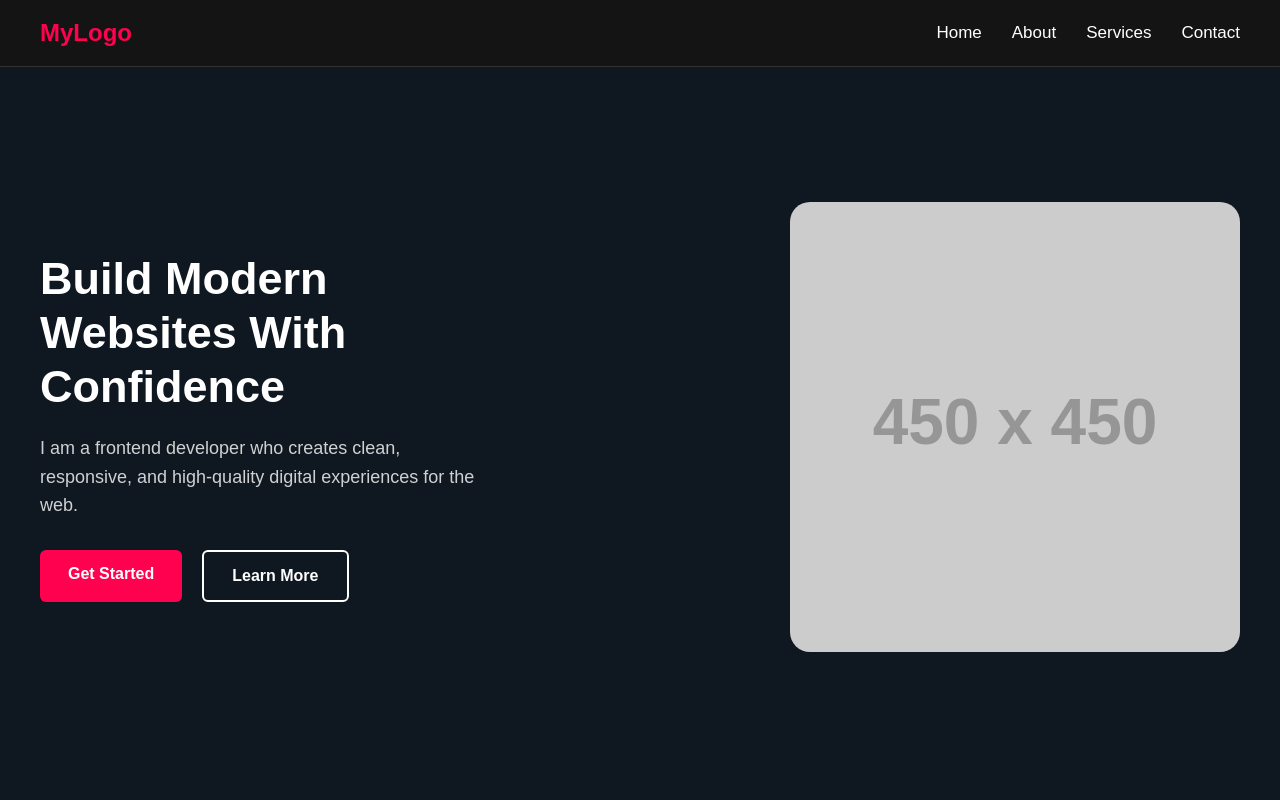
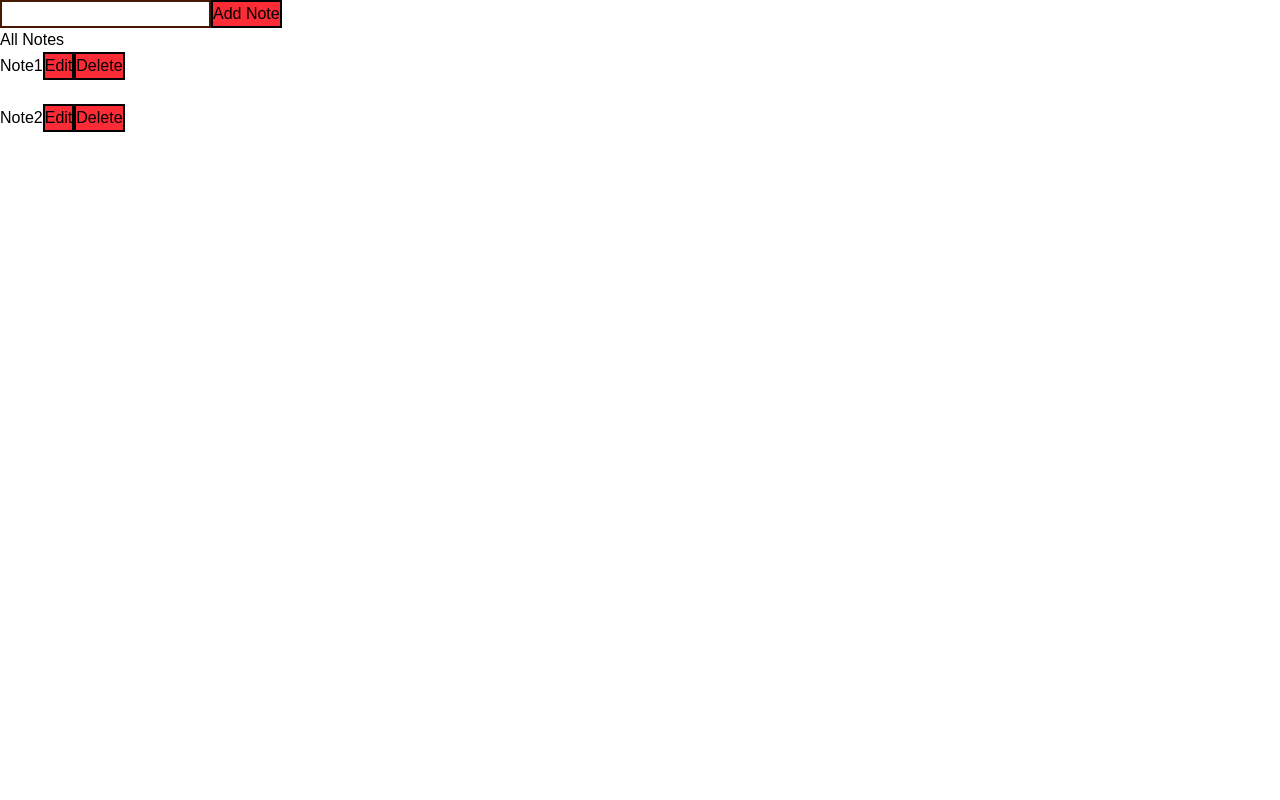
Before and after one commit to saikatghosh3/react-basic-practice, a React (Vite) app: page / in a window 1280 px wide. Shown: the top 800 px of the page. Built offline with nearby package versions, Linux system fonts and the light colour scheme.

Commit message:
basic-practice

```diff
--- a/src/App.jsx
+++ b/src/App.jsx
@@ -1,21 +1,34 @@
 
 import React from 'react'
 import './App.css'
-// import Navbar from "../components/Navbar.jsx";
-import Navbar from './components/Navbar.jsx';
-import Hero from './components/Hero.jsx';
-import CardsSection from './components/CardSection.jsx';
-import Example from './components/Example.jsx';
+
+// import Navbar from './components/Navbar.jsx';
+// import Hero from './components/Hero.jsx';
+// import CardsSection from './components/CardSection.jsx';
+// import Example from './components/Example.jsx';
+// import Counter from './components/Counter.jsx'
+import NotetakingApp from './components/NotetakingApp'
 
 
 function App() {
 
   return (
     <>
-   <Navbar />
-   <Hero />
-  <CardsSection/>
-  <Example />
+   {/* <Navbar /> */}
+
+   {/* <Hero /> */}
+
+    {/* {Hero()} */}
+    {/* ei vhabe o call dea jai. it is the way of calling function component inside JSX. */}
+
+
+  {/* <CardsSection/> */}
+
+  {/* <Example /> */}
+
+  {/* <Counter/> */}
+
+   <NotetakingApp/>
     </>
   )
 }
--- /dev/null
+++ b/src/components/Counter.jsx
@@ -0,0 +1,92 @@
+import React from 'react'
+import { useState } from 'react'
+
+
+
+const Counter = () => {
+
+    const [dynamicCounter, setdynamicCounter] = useState(20);
+    const [dynamicCounter2, setdynamicCounter2] = useState(30);
+
+
+
+    const increasehandler = () =>{
+        setdynamicCounter(dynamicCounter + 1);
+    }
+
+    const decreasehandler = () =>{
+        setdynamicCounter(dynamicCounter - 1);
+    }
+
+
+    const increasehandler2 = () =>{
+        setdynamicCounter2(dynamicCounter2 + 1);
+    }
+
+    const decreasehandler2 = () =>{
+        setdynamicCounter2(dynamicCounter2 - 1);
+    }
+  return (
+ <div className="min-h-screen flex justify-center items-center bg-gray-100">
+  <div className="flex gap-10">
+
+    {/* FIRST COUNTER */}
+    <div className="bg-white shadow-lg p-6 rounded-2xl w-64 text-center">
+      <h1 className="text-lg font-semibold mb-4">
+        First Counter: <span className="text-blue-600">{dynamicCounter}</span>
+      </h1>
+
+      <div className="flex flex-col gap-3">
+        <button
+          className="px-5 py-2 bg-green-600 text-white rounded-lg hover:bg-green-700 transition"
+          onClick={increasehandler}
+        >
+          Click +
+        </button>
+
+        <button
+          className="px-5 py-2 bg-red-600 text-white rounded-lg hover:bg-red-700 transition"
+          onClick={decreasehandler}
+        >
+          Click -
+        </button>
+      </div>
+    </div>
+
+
+    <div className="bg-white shadow-lg p-6 rounded-2xl w-64 text-center">
+      <h1 className="text-lg font-semibold mb-4">
+        Second Counter: <span className="text-blue-600">{dynamicCounter2}</span>
+      </h1>
+
+      <div className="flex flex-col gap-3">
+        <button
+          className="px-5 py-2 bg-green-600 text-white rounded-lg hover:bg-green-700 transition"
+          onClick={increasehandler2}
+        >
+          Click +
+        </button>
+
+        <button
+          className="px-5 py-2 bg-red-600 text-white rounded-lg hover:bg-red-700 transition"
+          onClick={decreasehandler2}
+        >
+          Click -
+        </button>
+      </div>
+    </div>
+
+  </div>
+</div>
+
+  )
+}
+
+export default Counter
+
+
+
+// state somporkito kisu discussion:
+// johon kono button a click hoi , form submit hoi etc tokhon state change hoi. (counter dea state bojha sohoj)
+// ak sathe component render ba re render hoiye thake.
+// portiti state change er sathe sathe akta render ba rerender hobar kahini jukto thake. even props er khetre ak e ghotona ghote
--- /dev/null
+++ b/src/components/NotetakingApp.jsx
@@ -0,0 +1,59 @@
+import React, { useState } from 'react'
+
+const NotetakingApp = () => {
+  const [noteTitle, setNoteTitle] = useState("");
+  const [notes, setNotes] = useState([
+    {id:1, title: "Note1"},
+    {id:2, title: "Note2"}
+  ]);
+  const [editMode, seteditMode] = useState(false);
+  const [editableNote, setEditableNote] = useState(null);
+
+
+  const submitHandler = (e)=>{
+    e.preventDefault();
+    if(noteTitle.trim()=== "")
+        return alert("please provide a valid title")
+
+    const newNote = {
+      id: Date.now() + "",
+      title: noteTitle,
+    };
+    setNotes([newNote, ...notes]);
+    setNoteTitle("");
+  }
+
+  const changeTitleHaldler = (e)=>{
+    setNoteTitle(e.target.value);
+  };
+
+  return (
+    <div>
+      <form action="" onSubmit={submitHandler} >
+        <input type="text" className=' border-2 border-amber-950'
+        value={noteTitle}
+        onChange={changeTitleHaldler}
+        />
+        <button className=' py-1.5 bg-red-500 border-2' type='submit'>Add Note</button>
+      </form>
+
+      <div className="note-list">
+        <h2>All Notes</h2>
+        <ul>
+            {notes.map((note)=>(
+            <>
+            <li key={note.id} >
+                <span>{note.title}</span>
+                <button className='bg-red-500 border-2'>Edit</button>
+                <button onClick={()=> removeHandler(note.id)} className='bg-red-500 border-2 '>Delete</button>
+            </li>
+            <br />
+            </>
+            ))}
+        </ul>
+      </div>
+    </div>
+  )
+}
+
+export default NotetakingApp
--- /dev/null
+++ b/src/components/UseEffectHook.jsx
@@ -0,0 +1,22 @@
+import React from 'react'
+import { useState, useEffect } from 'react'
+
+const UseEffectHook = () => {
+
+    const [users, setusers] = useState([]);
+
+    useEffect (()=>{
+        fetch("https://jsonPlaceholder.typicode.com/users")
+        .then((res)=> res.json())
+        .then((data)=>setusers(data))
+        .catch((err)=>console.log((err))
+        )
+    },[])
+  return (
+    <div>
+
+    </div>
+  )
+}
+
+export default UseEffectHook
```
